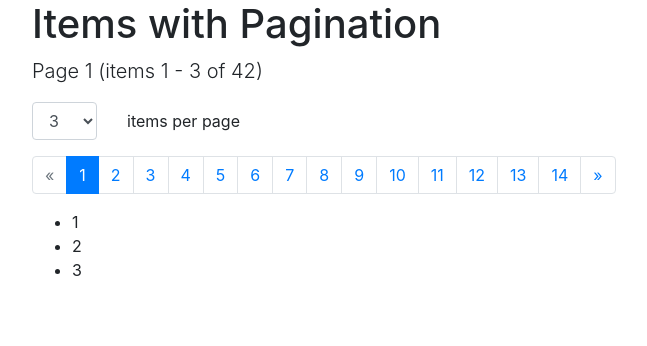
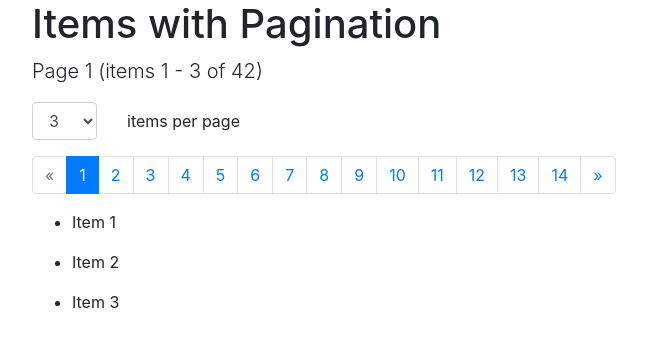
Before and after one commit to mate-academy/react_pagination, a React (Create React App) app: page / in a window 1280 px wide. Shown: the top 346 px of the page, without its empty margins (53-700 px from the left). Built offline with nearby package versions, Linux system fonts and the light colour scheme.

Commit message:
added text to items

```diff
--- a/src/components/Pagination/Pagination.tsx
+++ b/src/components/Pagination/Pagination.tsx
@@ -75,7 +75,7 @@ export const Pagination: React.FC<Props> = ({
             key={item}
             data-cy="item"
           >
-            {item}
+            <p>{`Item ${item}`}</p>
           </li>
         ))}
       </ul>
```
